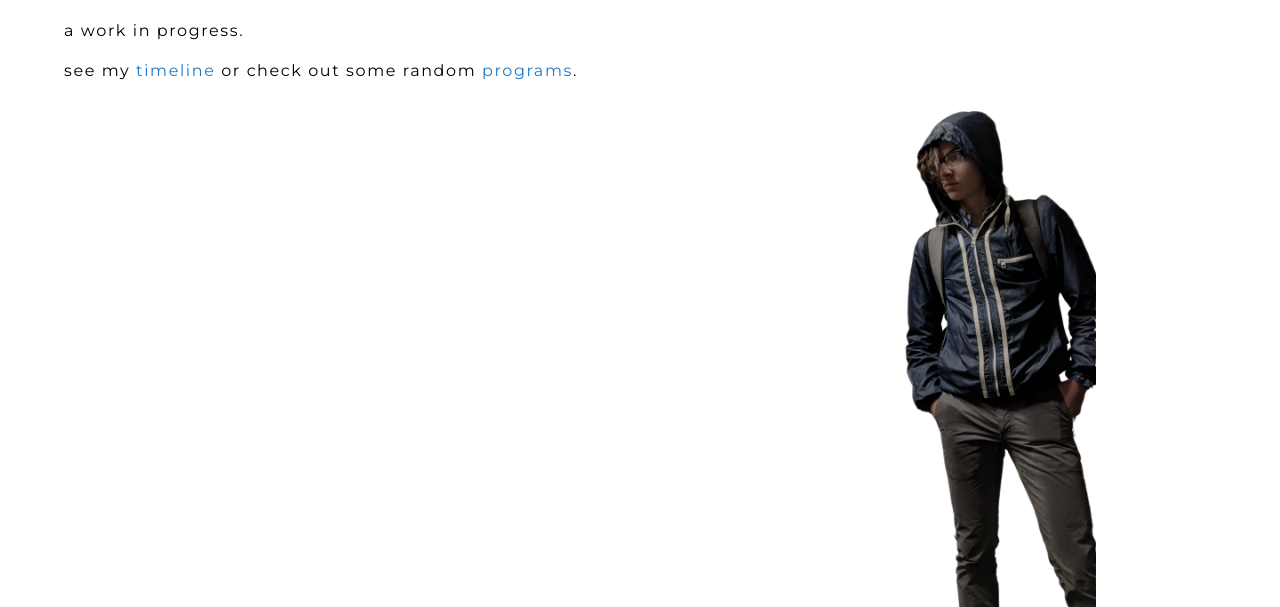
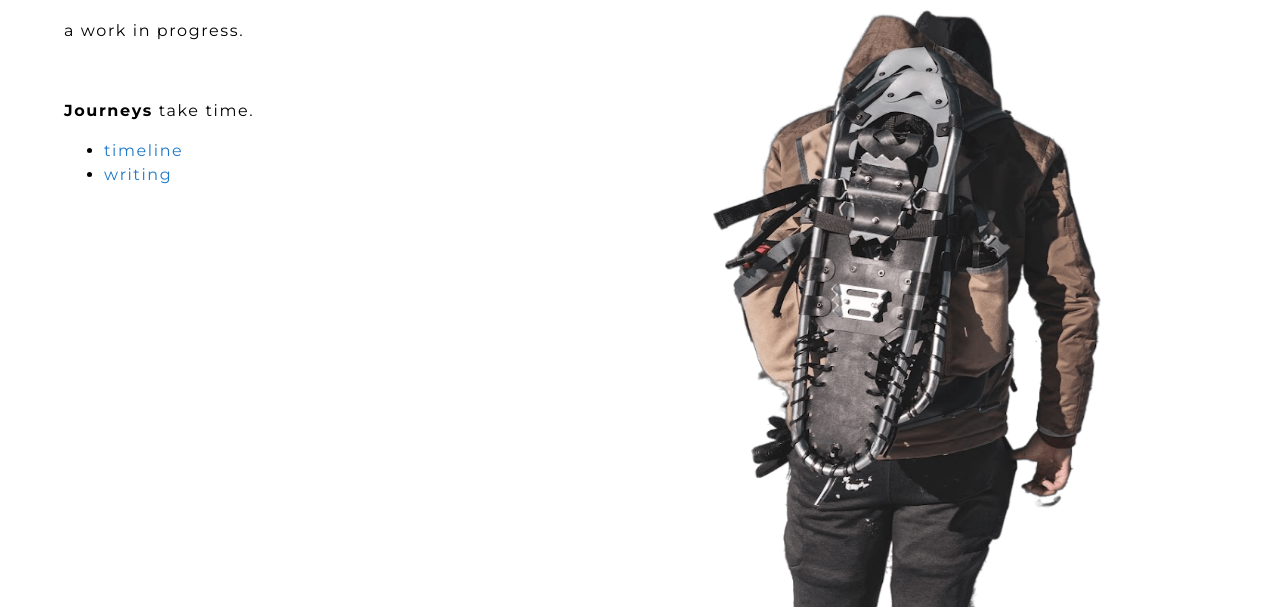
Before and after one commit to cpabbot/cpabbot.github.io, a plain HTML site: page about/index.html in a window 1280 px wide. Shown: the part 193-800 px from the top of the page. Drawn offline with Linux system fonts and the light colour scheme.

Commit message:
quick about page update

```diff
--- a/about/index.html
+++ b/about/index.html
@@ -50,13 +50,18 @@
 <h1 class="title light-text">Hi, I'm <span class="emphasis">Cameron</span>.</h1>
 
 <p>a work in progress.</p>
-<p>see my <a class="link" href="../timeline/">timeline</a> or check out some random <a class="link" href="../programs/">programs</a>.</p>
+<br />
+<p><strong>Journeys</strong> take time.</p>
+<ul>
+    <li><a class="link" href="../timeline/">timeline</a></li>
+    <li><a class="link" href="https://blog.cameronabbot.com">writing</a></li>
+</ul>
 
 </main>
 
-<img src="../img/self-standing.png" class="about-img">
+<img alt="mountaineer" src="../img/mountaineer.png" class="about-img">
 <!---------------------------------------->
 
 </body>
-<!-- Yep this is an official site of Cameron Abbot ;P -->
+<!-- Site created by Cameron Abbot -->
 </html>
--- a/css/about.css
+++ b/css/about.css
@@ -1,20 +1,20 @@
 .main-container {
-    width: calc(90% - 200px);
-    margin-right: 200px;
+    /* width: calc(90% - 200px); */
+    /* margin-right: 200px; */
 }
 
 .about-img {
     position: absolute;
-    width: 200px;
+    max-height: 80vh;
+    /* max-width: 70vw; */
+    max-width: 50vw;
+    bottom: 0;
     right: 0;
-    bottom: 0;
-    filter: grayscale(20%) brightness(70%);
 }
 
 /* DESKTOP */
 @media (min-width: 700px) {
     .about-img {
-        left: 70vw;
-        /* width: 300px; */
+        right: 10vw;
     }
 }
--- a/css/main.css
+++ b/css/main.css
@@ -1,6 +1,10 @@
 * {
     box-sizing: border-box;
     outline: none;
+}
+
+html {
+    height: 100%;
 }
 
 body, html {
```
Also changed, not shown: img/mountaineer.png (added).
